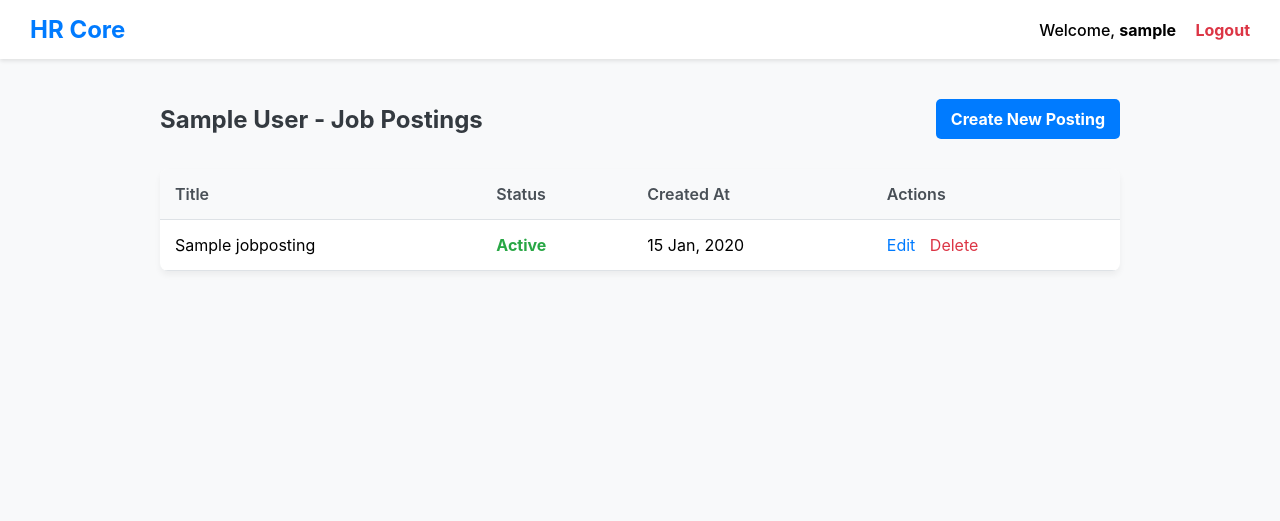
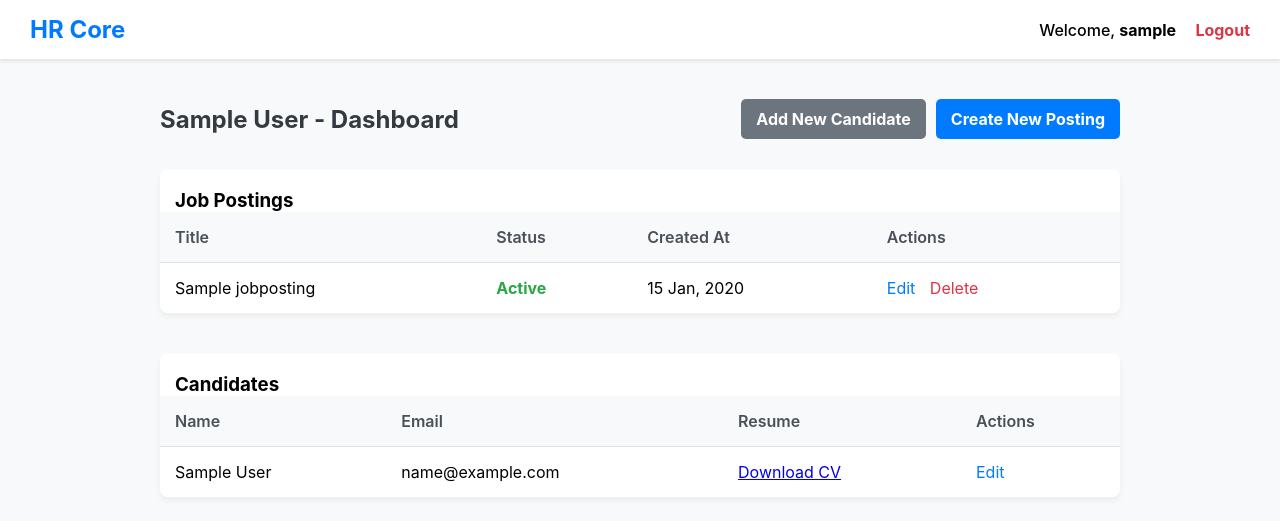
Before and after one commit to SerhatFiliz/hr_management_system, a Django app: page /portal/dashboard/ in a window 1280 px wide. Shown: the top 521 px of the page. Run offline with Django 5.2, Linux system fonts and the light colour scheme; a user stored in the database is signed in; tables that the repository leaves empty hold one stand-in row (values such as "Sample post").

Commit message:
feat: Implement create and read for candidate management

```diff
--- a/hr_management_system/settings.py
+++ b/hr_management_system/settings.py
@@ -124,7 +124,7 @@ USE_TZ = True
 # Static files (CSS, JavaScript, Images)
 # https://docs.djangoproject.com/en/5.2/howto/static-files/
 
-STATIC_URL = 'static/'
+STATIC_URL = '/static/'
 
 MEDIA_ROOT = BASE_DIR / 'media'
 MEDIA_URL = '/media/'
--- a/portal/templates/portal/dashboard.html
+++ b/portal/templates/portal/dashboard.html
@@ -14,17 +14,24 @@
         .container { padding: 40px; max-width: 960px; margin: auto; }
         .header { display: flex; justify-content: space-between; align-items: center; margin-bottom: 30px; }
         .header h2 { margin: 0; color: #343a40; }
-        .btn-create { background-color: #007bff; color: white; padding: 10px 15px; text-decoration: none; border-radius: 5px; font-weight: bold; }
-        .btn-create:hover { background-color: #0056b3; }
-        .job-list { background-color: #fff; border-radius: 8px; box-shadow: 0 4px 6px rgba(0,0,0,0.05); overflow: hidden; }
-        .job-list table { width: 100%; border-collapse: collapse; }
-        .job-list th, .job-list td { padding: 15px; text-align: left; border-bottom: 1px solid #dee2e6; }
-        .job-list th { background-color: #f8f9fa; color: #495057; font-weight: 600; }
-        .job-list .status-active { color: #28a745; font-weight: bold; }
-        .job-list .status-inactive { color: #6c757d; }
-        .job-list .actions a { color: #007bff; text-decoration: none; margin-right: 10px; }
-        .job-list .actions a.delete { color: #dc3545; }
-        .no-jobs { text-align: center; padding: 50px; color: #6c757d; }
+        .header-buttons { display: flex; gap: 10px; }
+        .btn { padding: 10px 15px; text-decoration: none; border-radius: 5px; font-weight: bold; color: white; }
+        .btn-primary { background-color: #007bff; }
+        .btn-primary:hover { background-color: #0056b3; }
+        .btn-secondary { background-color: #6c757d; }
+        .btn-secondary:hover { background-color: #5a6268; }
+        .content-section { margin-bottom: 40px; }
+        .list-card { background-color: #fff; border-radius: 8px; box-shadow: 0 4px 6px rgba(0,0,0,0.05); overflow: hidden; }
+        .list-card h3 { padding: 20px 15px 0 15px; margin: 0; }
+        .list-card table { width: 100%; border-collapse: collapse; }
+        .list-card th, .list-card td { padding: 15px; text-align: left; border-bottom: 1px solid #dee2e6; }
+        .list-card th { background-color: #f8f9fa; color: #495057; font-weight: 600; }
+        .list-card tr:last-child td { border-bottom: none; }
+        .status-active { color: #28a745; font-weight: bold; }
+        .status-inactive { color: #6c757d; }
+        .actions a { color: #007bff; text-decoration: none; margin-right: 10px; }
+        .actions a.delete { color: #dc3545; }
+        .no-items { text-align: center; padding: 50px; color: #6c757d; }
     </style>
 </head>
 <body>
@@ -39,11 +46,16 @@
 
     <div class="container">
         <div class="header">
-            <h2>{{ company.name }} - Job Postings</h2>
-            <a href="{% url 'job-create' %}" class="btn-create">Create New Posting</a>
+            <h2>{{ company.name }} - Dashboard</h2>
+            <div class="header-buttons">
+                <a href="{% url 'candidate-create' %}" class="btn btn-secondary">Add New Candidate</a>
+                <a href="{% url 'job-create' %}" class="btn btn-primary">Create New Posting</a>
+            </div>
         </div>
 
-        <div class="job-list">
+        <div class="content-section">
+            <div class="list-card">
+                <h3>Job Postings</h3>
                 {% if job_postings %}
                     <table>
                         <thead>
@@ -67,9 +79,7 @@
                                     </td>
                                     <td>{{ job.created_at|date:"d M, Y" }}</td>
                                     <td class="actions">
-                                    <!-- NEW: Link to the update page for the specific job -->
                                         <a href="{% url 'job-update' job.pk %}">Edit</a>
-                                    <!-- NEW: Link to the delete confirmation page -->
                                         <a href="{% url 'job-delete' job.pk %}" class="delete">Delete</a>
                                     </td>
                                 </tr>
@@ -77,10 +87,49 @@
                         </tbody>
                     </table>
                 {% else %}
-                <p class="no-jobs">No job postings found for your company. Create one to get started!</p>
+                    <p class="no-items">No job postings found for your company.</p>
                 {% endif %}
             </div>
         </div>
 
+        <!-- NEW SECTION FOR CANDIDATES -->
+        <div class="content-section">
+            <div class="list-card">
+                <h3>Candidates</h3>
+                {% if candidates %}
+                    <table>
+                        <thead>
+                            <tr>
+                                <th>Name</th>
+                                <th>Email</th>
+                                <th>Resume</th>
+                                <th>Actions</th>
+                            </tr>
+                        </thead>
+                        <tbody>
+                            {% for candidate in candidates %}
+                                <tr>
+                                    <td>{{ candidate.first_name }} {{ candidate.last_name }}</td>
+                                    <td>{{ candidate.email }}</td>
+                                    <td>
+                                        <!-- Link to the uploaded resume file -->
+                                        <a href="{{ candidate.resume.url }}" target="_blank">Download CV</a>
+                                    </td>
+                                    <td class="actions">
+                                        <!-- Placeholder for future actions -->
+                                        <a href="#">Edit</a>
+                                    </td>
+                                </tr>
+                            {% endfor %}
+                        </tbody>
+                    </table>
+                {% else %}
+                    <p class="no-items">No candidates found for your company.</p>
+                {% endif %}
+            </div>
+        </div>
+
+    </div>
+
 </body>
 </html>
--- a/portal/templates/portal/job_posting_confirm_delete.html
+++ b/portal/templates/portal/job_posting_confirm_delete.html
@@ -1,4 +1,3 @@
-{# templates/portal/job_posting_confirm_delete.html #}
 <!DOCTYPE html>
 <html lang="en">
 <head>
--- a/portal/urls.py
+++ b/portal/urls.py
@@ -6,7 +6,8 @@ from .views import (
     DashboardView,
     JobPostingCreateView,
     JobPostingUpdateView,
-    JobPostingDeleteView
+    JobPostingDeleteView,
+    CandidateCreateView
 )
 
 urlpatterns = [
@@ -16,15 +17,19 @@ urlpatterns = [
     # Path for creating a new job posting.
     path('jobs/new/', JobPostingCreateView.as_view(), name='job-create'),
 
-    # NEW: Path for updating an existing job posting.
+    # Path for updating an existing job posting.
     # <int:pk> is a path converter that captures an integer from the URL.
     # Django passes this integer as a keyword argument named 'pk' (primary key)
     # to the view, so the view knows which specific object to update.
     # Example URL: /portal/jobs/5/edit/
     path('jobs/<int:pk>/edit/', JobPostingUpdateView.as_view(), name='job-update'),
 
-    # NEW: Path for deleting an existing job posting.
+    # Path for deleting an existing job posting.
     # It works the same way as the update URL, using the 'pk' to identify the object.
     # Example URL: /portal/jobs/5/delete/
     path('jobs/<int:pk>/delete/', JobPostingDeleteView.as_view(), name='job-delete'),
+
+    # Path for creating a new candidate.
+    # The URL will be /portal/candidates/new/
+    path('candidates/new/', CandidateCreateView.as_view(), name='candidate-create'),
 ]
--- a/portal/views.py
+++ b/portal/views.py
@@ -1,94 +1,98 @@
-from django.shortcuts import render
+from django.shortcuts import render, redirect, get_object_or_404
 from django.urls import reverse_lazy
 from django.views.generic import TemplateView, CreateView, UpdateView, DeleteView
 from django.contrib.auth.mixins import LoginRequiredMixin
+# Import the @login_required decorator for function-based views
+#from django.contrib.auth.decorators import login_required
 
-from .forms import JobPostingForm
-from .models import JobPosting, Employee
+from .forms import JobPostingForm, CandidateForm
+from .models import JobPosting, Employee, Candidate
 
 class DashboardView(LoginRequiredMixin, TemplateView):
     """
     Displays the main dashboard for a logged-in user.
-    It also lists all job postings associated with the user's company.
+    It also lists all job postings and candidates associated with the user's company.
     """
     template_name = 'portal/dashboard.html'
 
     def get_context_data(self, **kwargs):
-        """Adds user, company, and job postings to the template context."""
+        """Adds user, company, job postings, and candidates to the template context."""
         context = super().get_context_data(**kwargs)
 
-        # Get the current logged-in user's employee profile
         try:
             employee = self.request.user.employee
             context['company'] = employee.company
             # Filter job postings to show only those from the user's company
             context['job_postings'] = JobPosting.objects.filter(company=employee.company)
+            # Filter candidates to show only those from the user's company
+            context['candidates'] = Candidate.objects.filter(company=employee.company)
         except Employee.DoesNotExist:
             # Handle cases where a user might not have an associated employee profile
             context['company'] = None
             context['job_postings'] = []
+            context['candidates'] = [] # NEW
 
         context['user'] = self.request.user
         return context
 
-class JobPostingCreateView(LoginRequiredMixin, CreateView): #Thanks to CreateView, it is defined as a class, not a function.
+
+"""
+# --- Function-Based Equivalent for DashboardView ---
+# The @login_required decorator is used instead of the LoginRequiredMixin in classes.
+@login_required
+def dashboard_function(request):
+    # The same logic as in the get_context_data method is implemented here.
+    context = {}
+    try:
+        employee = request.user.employee
+        context['company'] = employee.company
+        context['job_postings'] = JobPosting.objects.filter(company=employee.company)
+    except Employee.DoesNotExist:
+        context['company'] = None
+        context['job_postings'] = []
+
+    context['user'] = request.user
+
+    # Finally, the template is rendered with the context.
+    return render(request, 'portal/dashboard.html', context)
+"""
+
+
+class JobPostingCreateView(LoginRequiredMixin, CreateView):
     """
     Handles the creation of a new JobPosting.
-    - Inherits from LoginRequiredMixin to ensure only logged-in users can access it.
-    - Inherits from CreateView to get all the form handling logic for free.
     """
-    # Specifies the model this view will work with.
     model = JobPosting
-
-    # Specifies the form class to use for creating the model instance.
     form_class = JobPostingForm
-
-    # Specifies the path to the HTML template that will render the form.
     template_name = 'portal/job_posting_editor.html'
-
-    # Specifies the URL to redirect to after the form is successfully submitted.
-    # 'reverse_lazy' is used to prevent circular import issues.
     success_url = reverse_lazy('dashboard')
 
     def form_valid(self, form):
         """
-        This method is called when valid form data has been POSTed.
         It's overridden here to automatically set the 'company' and 'created_by'
         fields before saving the object to the database.
         """
-        # Set the company of the job posting to the current user's company.
         form.instance.company = self.request.user.employee.company
-        # Set the creator of the job posting to the current user's employee profile.
         form.instance.created_by = self.request.user.employee
-
-        # Call the parent class's form_valid method to save the object
-        # and perform the redirect.
         return super().form_valid(form)
 
-
-"""@login_required
+"""
+# --- Function-Based Equivalent for JobPostingCreateView ---
+@login_required
 def job_posting_create_function(request):
-    # 1. Adım: Eğer istek POST ise (form gönderilmişse)
     if request.method == 'POST':
         form = JobPostingForm(request.POST)
-        # 2. Adım: Form geçerli mi diye kontrol et
         if form.is_valid():
-            # 3. Adım: Kaydetmeden önce nesneyi al
             job_posting = form.save(commit=False)
-            # 4. Adım: Eksik bilgileri manuel olarak ata
             job_posting.company = request.user.employee.company
             job_posting.created_by = request.user.employee
-            # 5. Adım: Şimdi veritabanına kaydet
             job_posting.save()
-            # 6. Adım: Kullanıcıyı dashboard'a yönlendir
             return redirect('dashboard')
-    # 7. Adım: Eğer istek GET ise (sayfa ilk kez açılıyorsa)
     else:
         form = JobPostingForm()
+    return render(request, 'portal/job_posting_editor.html', {'form': form})
+"""
 
-    # 8. Adım: Formu (boş veya hatalı) şablona gönder
-    return render(request, 'portal/job_posting_editor.html', {'form': form})
-    """
 
 class JobPostingUpdateView(LoginRequiredMixin, UpdateView):
     """
@@ -96,29 +100,45 @@ class JobPostingUpdateView(LoginRequiredMixin, UpdateView):
     """
     model = JobPosting
     form_class = JobPostingForm
-    template_name = 'portal/job_posting_editor.html' # Aynı editör şablonunu kullanabiliriz
+    template_name = 'portal/job_posting_editor.html'
     success_url = reverse_lazy('dashboard')
 
     def get_queryset(self):
         """
         Ensures that users can only edit job postings belonging to their own company.
-        This is a critical security measure.
         """
-        # Start with all job postings
         queryset = super().get_queryset()
-        # Filter them to return only the ones that belong to the current user's company
         return queryset.filter(company=self.request.user.employee.company)
+
+"""
+# --- Function-Based Equivalent for JobPostingUpdateView ---
+@login_required
+def job_posting_update_function(request, pk):
+    # The security logic from get_queryset is implemented here with get_object_or_404.
+    # This line tries to find the posting, but ONLY if it belongs to the user's own company.
+    # If it's not found or belongs to another company, it raises a 404 "Not Found" error.
+    job_posting = get_object_or_404(JobPosting, pk=pk, company=request.user.employee.company)
+
+    if request.method == 'POST':
+        # The form is populated with both the submitted data and the existing instance.
+        form = JobPostingForm(request.POST, instance=job_posting)
+        if form.is_valid():
+            form.save()
+            return redirect('dashboard')
+    else:
+        # The form is populated only with the existing instance's data (on initial page load).
+        form = JobPostingForm(instance=job_posting)
+
+    return render(request, 'portal/job_posting_editor.html', {'form': form})
+"""
 
 
 class JobPostingDeleteView(LoginRequiredMixin, DeleteView):
     """
     Handles the deletion of a JobPosting.
-    Shows a confirmation page before deleting.
     """
     model = JobPosting
-    # Silme işlemi başarılı olunca kullanıcıyı dashboard'a yönlendir.
     success_url = reverse_lazy('dashboard')
-    # Silme onayı için kullanılacak şablonun adı.
     template_name = 'portal/job_posting_confirm_delete.html'
 
     def get_queryset(self):
@@ -127,3 +147,50 @@ class JobPostingDeleteView(LoginRequiredMixin, DeleteView):
         """
         queryset = super().get_queryset()
         return queryset.filter(company=self.request.user.employee.company)
+
+"""
+# --- Function-Based Equivalent for JobPostingDeleteView ---
+@login_required
+def job_posting_delete_function(request, pk):
+    # Security is again handled with get_object_or_404.
+    job_posting = get_object_or_404(JobPosting, pk=pk, company=request.user.employee.company)
+
+    # The delete operation must only be done via a POST request.
+    if request.method == 'POST':
+        job_posting.delete()
+        return redirect('dashboard')
+
+    # On a GET request, the confirmation page is shown.
+    # 'object' is the default context name used by DeleteView.
+    return render(request, 'portal/job_posting_confirm_delete.html', {'object': job_posting})
+"""
+
+class CandidateCreateView(LoginRequiredMixin, CreateView):
+    """
+    Handles the creation of a new Candidate, including resume upload.
+    """
+    # Specifies the model this view will work with.
+    model = Candidate
+
+    # Specifies the form class to use.
+    form_class = CandidateForm
+
+    # Specifies the HTML template to render the form.
+    template_name = 'portal/candidate_editor.html'
+
+    # Redirects to the dashboard after successful creation.
+    # We might change this later to a candidate list page.
+    success_url = reverse_lazy('dashboard')
+
+    def form_valid(self, form):
+        """
+        Overrides the default form_valid method to automatically set
+        the 'company' and 'created_by' fields for the new candidate.
+        """
+        # Set the company of the candidate to the current user's company.
+        form.instance.company = self.request.user.employee.company
+        # Set the creator of the candidate to the current user's employee profile.
+        form.instance.created_by = self.request.user.employee
+
+        # Call the parent class's method to save the object and redirect.
+        return super().form_valid(form)
```
Also changed, not shown: DailyReports.txt (+9 -2 lines), portal/forms.py (+14 -1 lines), portal/templates/portal/candidate_editor.html (added, +61 -0 lines). Lines whose indentation alone changed are shown as unchanged.
